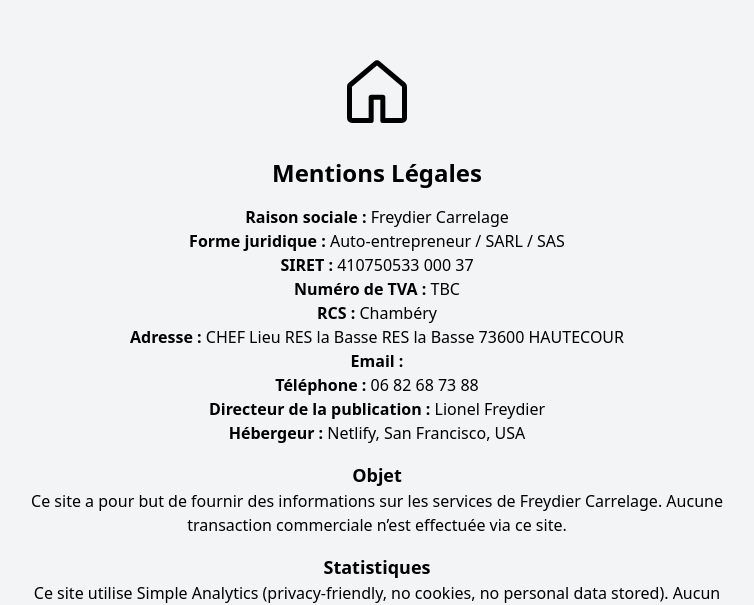
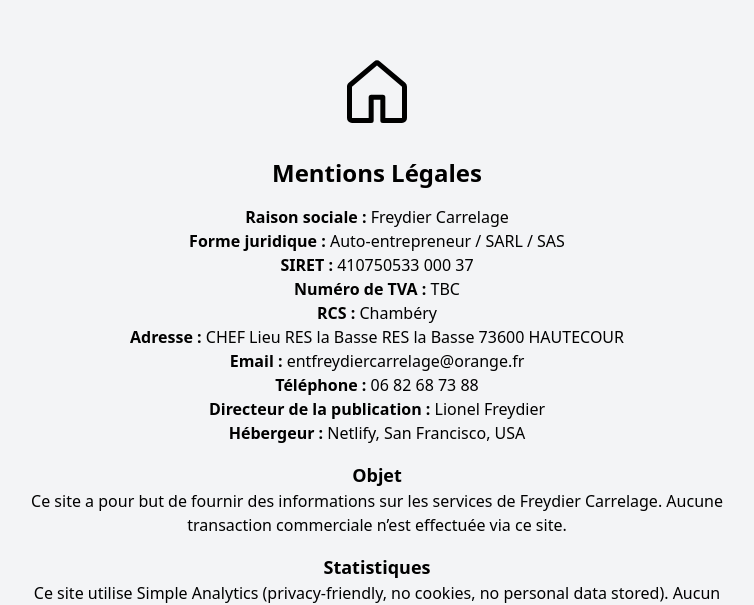
Before and after one commit to jennimmartin/freydier, a React (Vite) app: page /legal in a window 1280 px wide. Shown: the part 203-808 px from the top of the page, without its empty margins (263-1017 px from the left). Built offline with nearby package versions, Linux system fonts and the light colour scheme.

Commit message:
Email added to legal notice

```diff
--- a/src/components/LegalNotice.jsx
+++ b/src/components/LegalNotice.jsx
@@ -5,7 +5,7 @@
   vat: "TBC", // delete if not applicable
   rcs: "Chambéry", // delete if not applicable
   address: "CHEF Lieu RES la Basse RES la Basse 73600 HAUTECOUR", // add company address
-  contactEmail: "", // official email
+  contactEmail: "entfreydiercarrelage@orange.fr", // official email
   contactPhone: "06 82 68 73 88", // optional
   director: "Lionel Freydier",
   host: {
```
